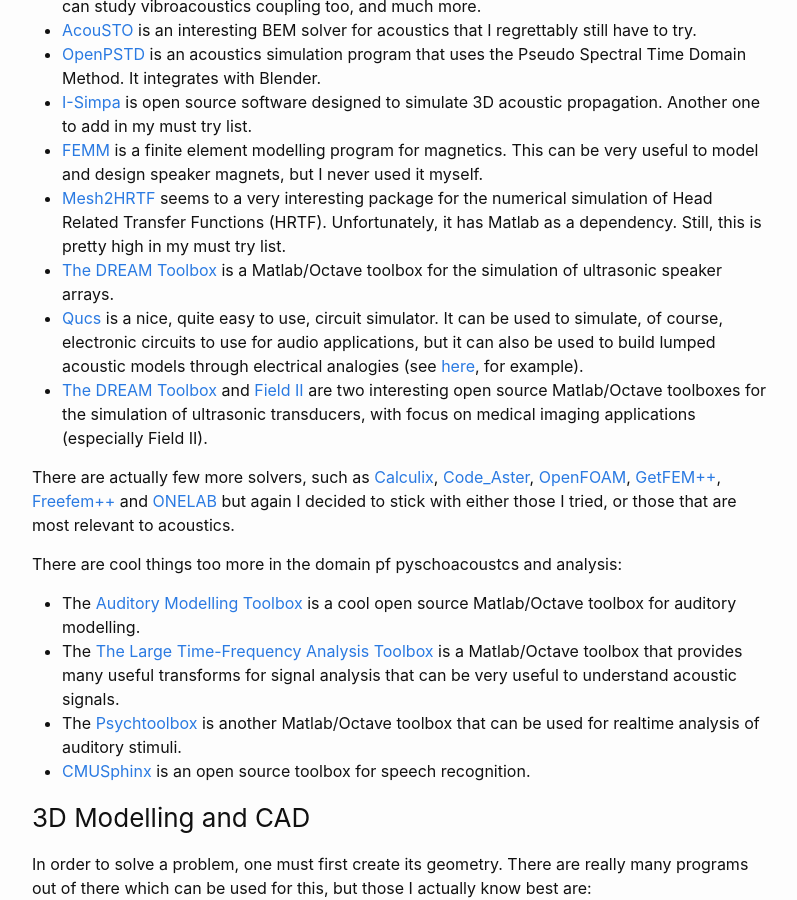
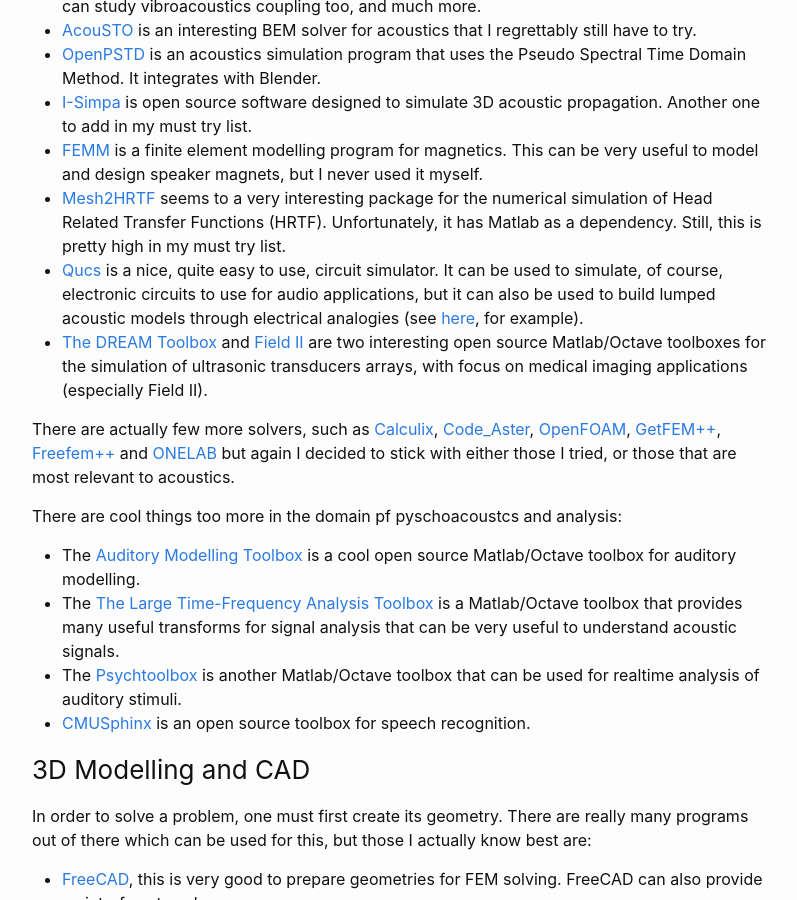
Before and after one commit to CrocoDuckoDucks/crocoduckoducks.github.io, a Jekyll site: the page built from _posts/2018-10-27-modelling-acoustics-with-opensource-software.markdown, in a window 1280 px wide and 900 px high, scrolled down 1442 px. Shown: the whole window, without its empty margins (238-1035 px from the left). Built offline with Jekyll 4.4.1, drawn with Linux system fonts in a browser that asks for light colours.

Commit message:
Fixes and Update

```diff
--- a/_posts/2018-10-27-modelling-acoustics-with-opensource-software.markdown
+++ b/_posts/2018-10-27-modelling-acoustics-with-opensource-software.markdown
@@ -32,9 +32,8 @@
 	<li><a href="http://i-simpa.ifsttar.fr/" target="_blank" rel="noopener">I-Simpa</a> is open source software designed to simulate 3D acoustic propagation. Another one to add in my must try list.</li>
 	<li><a href="http://www.femm.info/wiki/HomePage" target="_blank" rel="noopener">FEMM</a> is a finite element modelling program for magnetics. This can be very useful to model and design speaker magnets, but I never used it myself.</li>
 	<li><a href="http://mesh2hrtf.sourceforge.net/" target="_blank" rel="noopener">Mesh2HRTF</a> seems to a very interesting package for the numerical simulation of Head Related Transfer Functions (HRTF). Unfortunately, it has Matlab as a dependency. Still, this is pretty high in my must try list.</li>
-	<li><a href="http://www.signal.uu.se/Toolbox/dream/" target="_blank" rel="noopener">The DREAM Toolbox</a> is a Matlab/Octave toolbox for the simulation of ultrasonic speaker arrays.</li>
 	<li><a href="http://qucs.sourceforge.net/" target="_blank" rel="noopener">Qucs</a> is a nice, quite easy to use, circuit simulator. It can be used to simulate, of course, electronic circuits to use for audio applications, but it can also be used to build lumped acoustic models through electrical analogies (see <a href="https://en.wikibooks.org/wiki/Engineering_Acoustics/Electro-Mechanical_Analogies" target="_blank" rel="noopener">here</a>, for example).</li>
-	<li><a href="http://www.signal.uu.se/Toolbox/dream/index.shtml" target="_blank" rel="noopener">The DREAM Toolbox</a> and <a href="http://field-ii.dk//" target="_blank" rel="noopener">Field II</a> are two interesting open source Matlab/Octave toolboxes for the simulation of ultrasonic transducers, with focus on medical imaging applications (especially Field II).</li>
+	<li><a href="http://www.signal.uu.se/Toolbox/dream/index.shtml" target="_blank" rel="noopener">The DREAM Toolbox</a> and <a href="http://field-ii.dk//" target="_blank" rel="noopener">Field II</a> are two interesting open source Matlab/Octave toolboxes for the simulation of ultrasonic transducers arrays, with focus on medical imaging applications (especially Field II).</li>
 </ul>
 There are actually few more solvers, such as <a href="http://www.calculix.de/" target="_blank" rel="noopener">Calculix</a>, <a href="https://code-aster.org/spip.php?rubrique2" target="_blank" rel="noopener">Code_Aster</a>, <a href="https://openfoam.org/" target="_blank" rel="noopener">OpenFOAM</a>, <a href="http://getfem.org/" target="_blank" rel="noopener">GetFEM++</a>, <a href="http://www.freefem.org/" target="_blank" rel="noopener">Freefem++</a> and <a href="http://onelab.info/" target="_blank" rel="noopener">ONELAB</a> but again I decided to stick with either those I tried, or those that are most relevant to acoustics.
 
```
